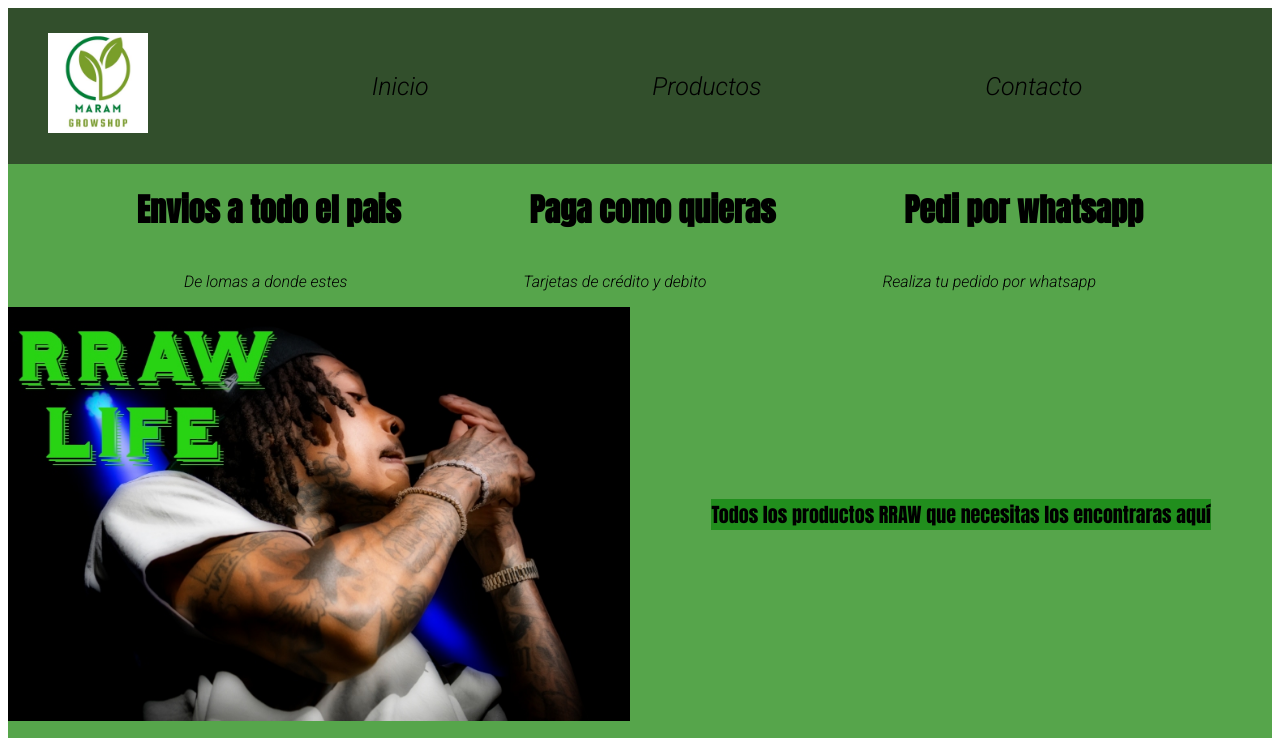
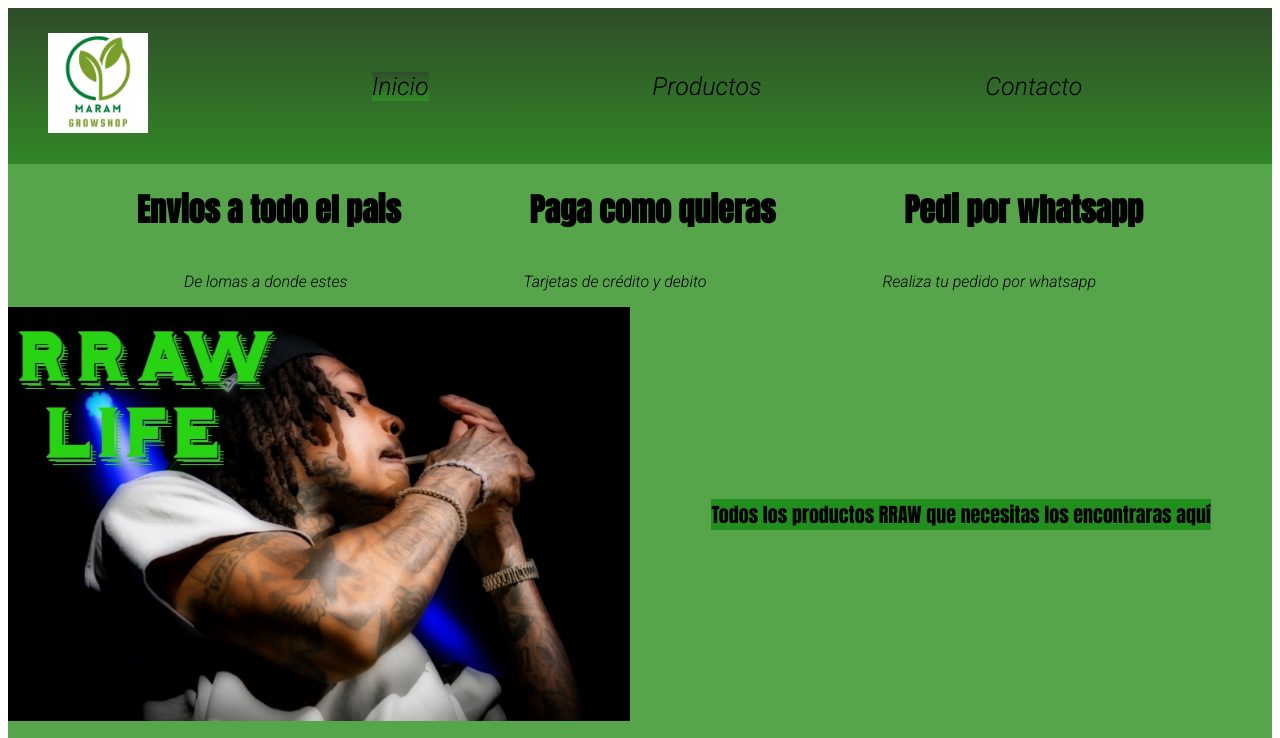
Before and after one commit to Bran5212/MaramGrowshop, a plain HTML site: page index.html in a window 1280 px wide. In both pictures the pointer is over the item 400 px from the left and 86 px from the top of the page. Shown: the top 738 px of the page. Drawn offline with Linux system fonts and the light colour scheme.

Commit message:
agregado de gradientes

```diff
--- a/style.css
+++ b/style.css
@@ -11,6 +11,7 @@
     flex-direction: row;
     justify-content: space-between;
     align-items: center;
+    background-image: linear-gradient(to top, rgba(50, 146, 37, 0.822),rgba(47, 77, 41, 0.986));
 }
 
 nav{
@@ -31,6 +32,9 @@
 
 .headerli{
     list-style: none;
+}
+.headerli:hover{
+    background-image: linear-gradient(to top, rgba(50, 146, 37, 0.822),rgba(47, 77, 41, 0.986));
 }
 
 a{
```
